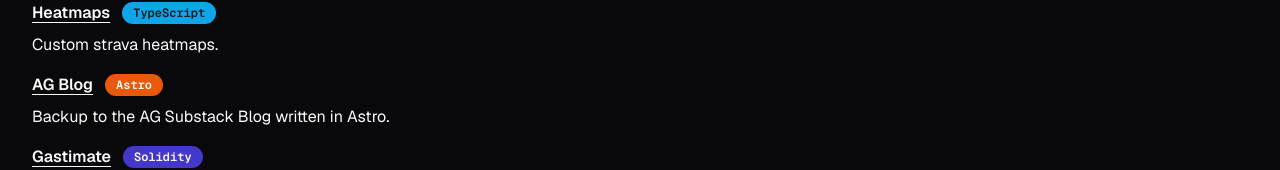
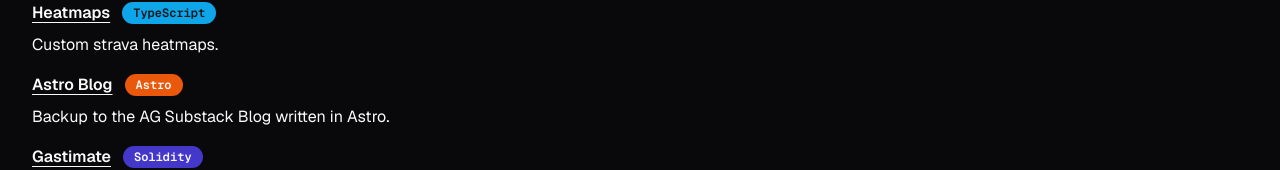
Before and after one commit to mattbrc/portfolio, a Next.js app: page / in a window 1280 px wide. Shown: the part 192-362 px from the top of the page. Built offline with nearby package versions, Linux system fonts and the light colour scheme.

Commit message:
update blog name

```diff
--- a/src/app/page.tsx
+++ b/src/app/page.tsx
@@ -46,7 +46,7 @@
           rel="noopener noreferrer"
         >
           <p className="mr-3 underline underline-offset-4 font-semibold">
-            AG Blog
+            Astro Blog
           </p>
         </Link>
         <Badge variant="astro">Astro</Badge>
```
